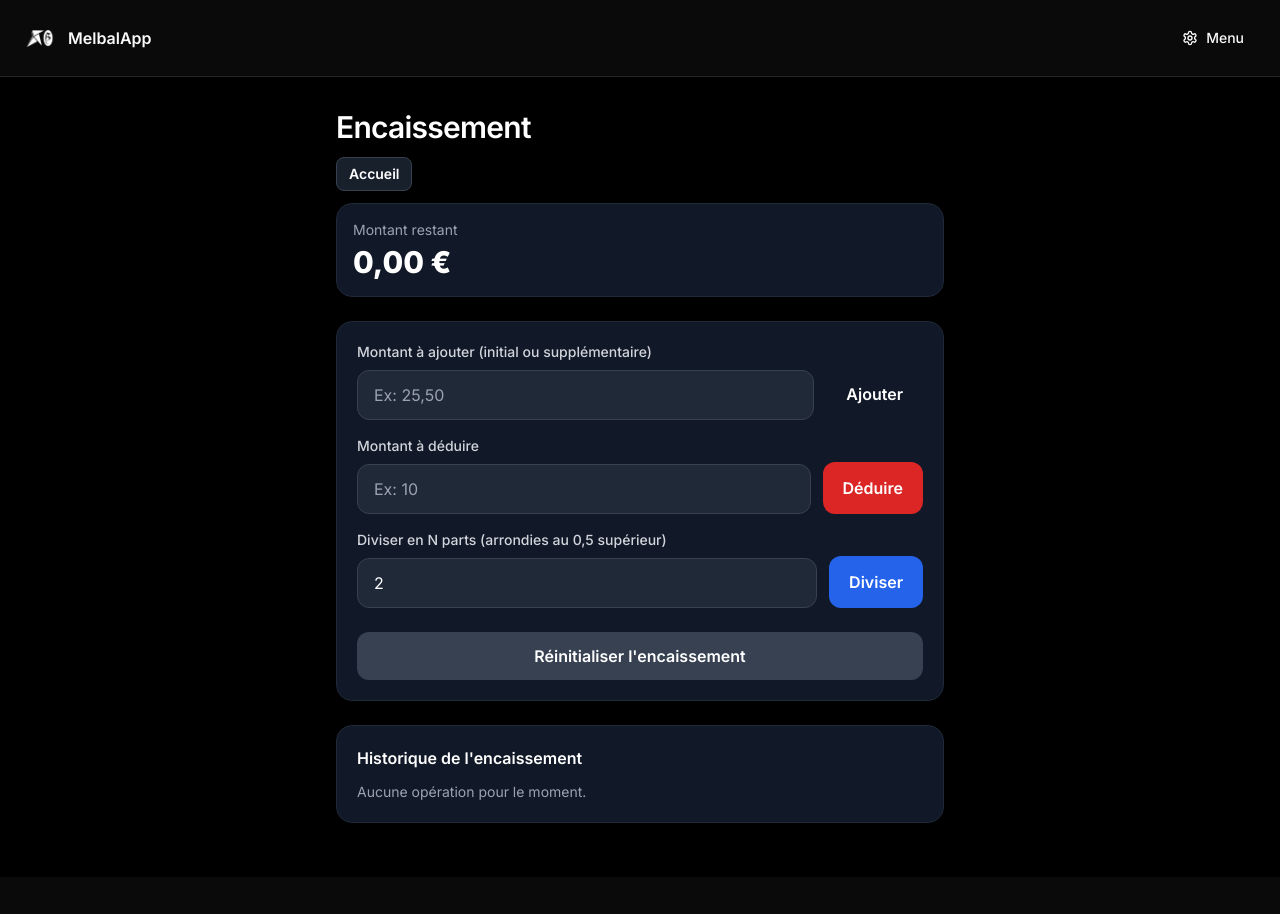
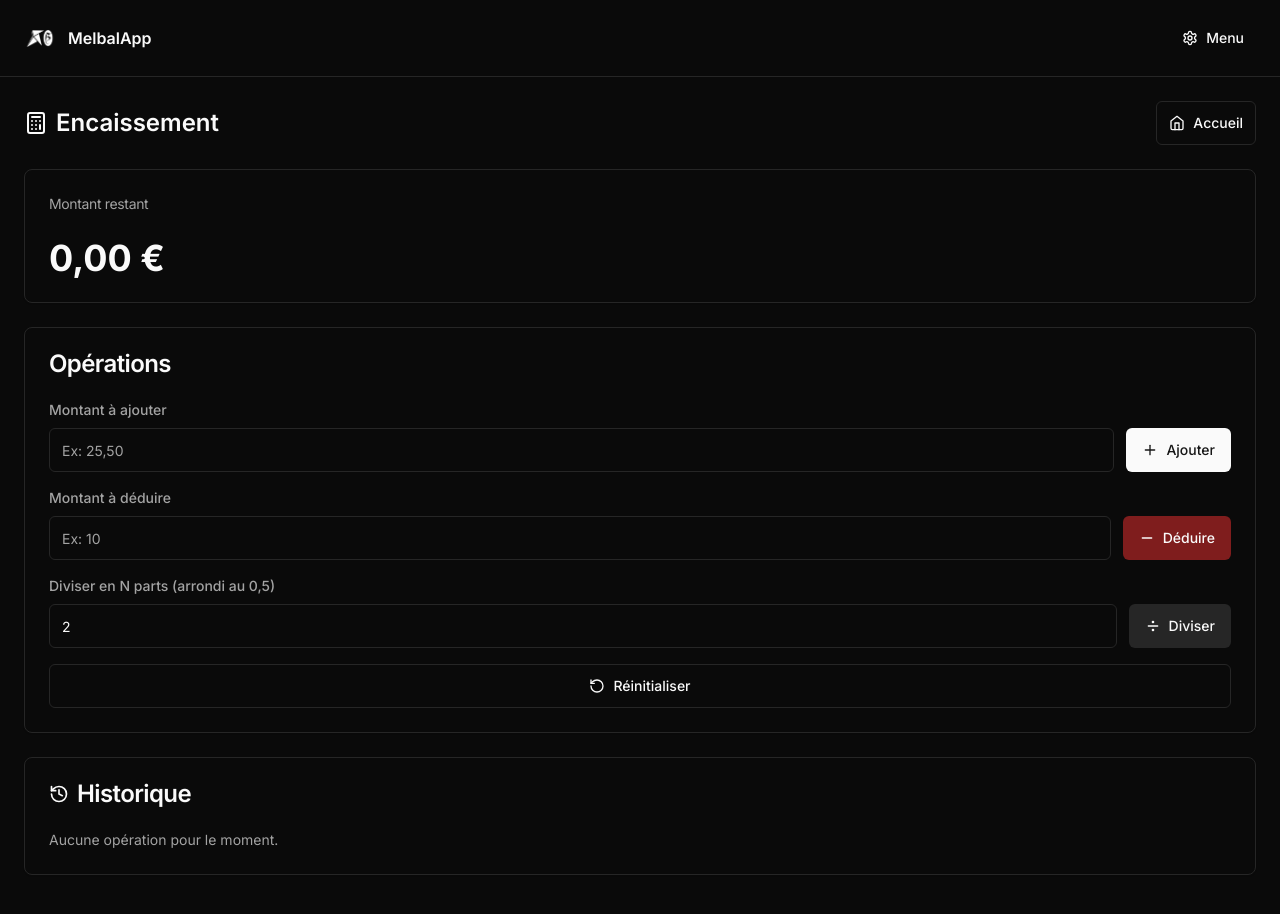
Before and after one commit to JohanLMNL/melbal, a Next.js app: page /encaissement in a window 1280 px wide. Shown: the top 914 px of the page. Before the commit the page ends 877 px from the top, so only its background shows below. Built offline with nearby package versions, Linux system fonts and the light colour scheme.

Commit message:
correction bug de connexion et ajout utilisateur

```diff
--- a/src/app/encaissement/page.tsx
+++ b/src/app/encaissement/page.tsx
@@ -1,7 +1,12 @@
-"use client";
+'use client'
 
-import React, { useMemo, useState } from "react";
-import Link from "next/link";
+import React, { useMemo, useState } from 'react'
+import Link from 'next/link'
+import { Card, CardContent, CardHeader, CardTitle } from '@/components/ui/card'
+import { Button } from '@/components/ui/button'
+import { Input } from '@/components/ui/input'
+import { Badge } from '@/components/ui/badge'
+import { Calculator, Home, Plus, Minus, Divide, RotateCcw, History } from 'lucide-react'
 
 type HistoryItem = {
   id: string;
@@ -164,195 +169,192 @@ export default function EncaissementPage() {
   const remaining = useMemo(() => getRemaining(), [history]);
 
   return (
-    <main className="min-h-dvh w-full bg-black text-white">
-      <div className="mx-auto w-full max-w-screen-sm px-4 py-5 sm:py-8">
-        <h1 className="text-2xl font-semibold tracking-tight sm:text-3xl">Encaissement</h1>
-
-        <div className="mt-3">
-          <Link
-            href="/"
-            className="inline-flex items-center rounded-lg border border-gray-700 bg-gray-800/80 px-3 py-1.5 text-sm font-semibold text-white shadow-sm hover:bg-gray-700 focus:outline-none focus:ring-2 focus:ring-gray-600 focus:ring-offset-2 focus:ring-offset-gray-900 active:scale-[0.99]"
-          >
+    <div className="container mx-auto p-6 pb-24 space-y-6">
+      <div className="flex items-center justify-between">
+        <h1 className="text-2xl font-semibold flex items-center gap-2">
+          <Calculator className="h-6 w-6" />
+          Encaissement
+        </h1>
+        <Link href="/">
+          <Button variant="outline" size="sm">
+            <Home className="h-4 w-4 mr-2" />
             Accueil
+          </Button>
         </Link>
       </div>
 
-        <section className="mt-3 rounded-2xl border border-gray-800 bg-gray-900 p-4">
-          <div className="text-sm text-gray-400">Montant restant</div>
-          <div className="mt-1 text-3xl font-extrabold">{formatEUR(remaining)}</div>
-        </section>
+      <Card>
+        <CardHeader>
+          <CardTitle className="text-muted-foreground text-sm font-normal">Montant restant</CardTitle>
+        </CardHeader>
+        <CardContent>
+          <div className="text-4xl font-bold">{formatEUR(remaining)}</div>
+        </CardContent>
+      </Card>
 
-        <section className="mt-5 space-y-4 rounded-2xl border border-gray-800 bg-gray-900 p-4 shadow-sm sm:mt-6 sm:p-5">
-          <form onSubmit={handleAddSubmit} className="flex flex-col gap-3 sm:flex-row">
-            <label className="flex-1">
-              <span className="mb-2 block text-sm font-medium text-gray-300">
-                Montant à ajouter (initial ou supplémentaire)
-              </span>
-              <input
+        <Card>
+          <CardHeader>
+            <CardTitle>Opérations</CardTitle>
+          </CardHeader>
+          <CardContent className="space-y-4">
+            <form onSubmit={handleAddSubmit} className="flex flex-col sm:flex-row gap-3">
+              <div className="flex-1">
+                <label className="text-sm font-medium mb-2 block text-muted-foreground">
+                  Montant à ajouter
+                </label>
+                <Input
                   inputMode="decimal"
-                step="0.01"
                   placeholder="Ex: 25,50"
                   value={addInput}
-                onChange={(e: React.ChangeEvent<HTMLInputElement>) => setAddInput(e.target.value)}
-                enterKeyHint="done"
-                onKeyDown={(e: React.KeyboardEvent<HTMLInputElement>) => {
-                  if (e.key === "Enter") {
-                    e.preventDefault();
-                    const v = toNumber(addInput);
-                    if (!Number.isFinite(v) || v <= 0) return;
-                    addAmount(v);
-                    setAddInput("");
+                  onChange={(e) => setAddInput(e.target.value)}
+                  onKeyDown={(e) => {
+                    if (e.key === 'Enter') {
+                      e.preventDefault()
+                      const v = toNumber(addInput)
+                      if (!Number.isFinite(v) || v <= 0) return
+                      addAmount(v)
+                      setAddInput('')
                     }
                   }}
-                className="w-full rounded-xl border border-gray-700 bg-gray-800 text-white placeholder:text-gray-400 px-4 py-3 text-base outline-none focus:border-gray-500 focus:ring-2 focus:ring-gray-600/40"
                 />
-            </label>
-            <button
-              type="submit"
-              className="h-12 rounded-xl bg-gray-900 px-5 text-base font-semibold text-white active:scale-[0.99] sm:self-end sm:h-[52px]"
-            >
+              </div>
+              <Button type="submit" className="sm:self-end">
+                <Plus className="h-4 w-4 mr-2" />
                 Ajouter
-            </button>
+              </Button>
             </form>
 
-          <form onSubmit={handleDeductSubmit} className="flex flex-col gap-3 sm:flex-row">
-            <label className="flex-1">
-              <span className="mb-2 block text-sm font-medium text-gray-300">Montant à déduire</span>
-              <input
+            <form onSubmit={handleDeductSubmit} className="flex flex-col sm:flex-row gap-3">
+              <div className="flex-1">
+                <label className="text-sm font-medium mb-2 block text-muted-foreground">
+                  Montant à déduire
+                </label>
+                <Input
                   inputMode="decimal"
-                step="0.01"
                   placeholder="Ex: 10"
                   value={deductInput}
-                onChange={(e: React.ChangeEvent<HTMLInputElement>) => setDeductInput(e.target.value)}
-                enterKeyHint="done"
-                onKeyDown={(e: React.KeyboardEvent<HTMLInputElement>) => {
-                  if (e.key === "Enter") {
-                    e.preventDefault();
-                    const v = toNumber(deductInput);
-                    if (!Number.isFinite(v) || v <= 0) return;
-                    deductAmount(v);
-                    setDeductInput("");
+                  onChange={(e) => setDeductInput(e.target.value)}
+                  onKeyDown={(e) => {
+                    if (e.key === 'Enter') {
+                      e.preventDefault()
+                      const v = toNumber(deductInput)
+                      if (!Number.isFinite(v) || v <= 0) return
+                      deductAmount(v)
+                      setDeductInput('')
                     }
                   }}
-                className="w-full rounded-xl border border-gray-700 bg-gray-800 text-white placeholder:text-gray-400 px-4 py-3 text-base outline-none focus:border-gray-500 focus:ring-2 focus:ring-gray-600/40"
                 />
-            </label>
-            <button
-              type="submit"
-              className="h-12 rounded-xl bg-red-600 px-5 text-base font-semibold text-white active:scale-[0.99] sm:self-end sm:h-[52px]"
-            >
+              </div>
+              <Button type="submit" variant="destructive" className="sm:self-end">
+                <Minus className="h-4 w-4 mr-2" />
                 Déduire
-            </button>
+              </Button>
             </form>
 
-          <div className="grid grid-cols-1 gap-3">
-            <div className="flex items-end gap-3">
-              <label className="flex-1">
-                <span className="mb-2 block text-sm font-medium text-gray-300">
-                  Diviser en N parts (arrondies au 0,5 supérieur)
-                </span>
-                <input
+            <div className="flex flex-col sm:flex-row gap-3">
+              <div className="flex-1">
+                <label className="text-sm font-medium mb-2 block text-muted-foreground">
+                  Diviser en N parts (arrondi au 0,5)
+                </label>
+                <Input
                   inputMode="numeric"
-                  pattern="[0-9]*"
                   placeholder="Ex: 3"
                   value={partsInput}
-                  onChange={(e: React.ChangeEvent<HTMLInputElement>) => setPartsInput(e.target.value.replace(/[^0-9]/g, ""))}
-                  className="w-full rounded-xl border border-gray-700 bg-gray-800 text-white placeholder:text-gray-400 px-4 py-3 text-base outline-none focus:border-gray-500 focus:ring-2 focus:ring-gray-600/40"
+                  onChange={(e) => setPartsInput(e.target.value.replace(/[^0-9]/g, ''))}
                 />
-              </label>
-              <button
+              </div>
+              <Button
                 onClick={() => {
-                  const n = Number(partsInput || "0");
-                  if (!Number.isFinite(n) || n <= 0) return setDivided(null);
-                  divideRemaining(n);
+                  const n = Number(partsInput || '0')
+                  if (!Number.isFinite(n) || n <= 0) return setDivided(null)
+                  divideRemaining(n)
                 }}
-                className="h-12 rounded-xl bg-blue-600 px-5 text-base font-semibold text-white active:scale-[0.99] sm:h-[52px]"
+                variant="secondary"
+                className="sm:self-end"
               >
+                <Divide className="h-4 w-4 mr-2" />
                 Diviser
-              </button>
-            </div>
+              </Button>
             </div>
 
             {divided && (
-            <div className="rounded-xl border border-gray-800 bg-gray-900 p-4">
-              <div className="mb-2 text-sm font-medium text-gray-300">Parts proposées</div>
+              <div className="rounded-lg border bg-muted p-4">
+                <div className="mb-2 text-sm font-medium">Parts proposées</div>
                 {divided.length === 0 ? (
-                <div className="text-sm text-gray-400">Aucun montant à répartir.</div>
+                  <div className="text-sm text-muted-foreground">Aucun montant à répartir.</div>
                 ) : (
-                <div className="flex flex-wrap gap-2 text-base font-semibold text-gray-100">
+                  <div className="flex flex-wrap gap-2">
                     {(() => {
-                    const counts = new Map<number, number>();
+                      const counts = new Map<number, number>()
                       divided.forEach((v: number) => {
-                      const key = Number(v.toFixed(2));
-                      counts.set(key, (counts.get(key) ?? 0) + 1);
-                    });
-                    const entries = Array.from(counts.entries()).sort((a, b) => a[0] - b[0]);
+                        const key = Number(v.toFixed(2))
+                        counts.set(key, (counts.get(key) ?? 0) + 1)
+                      })
+                      const entries = Array.from(counts.entries()).sort((a, b) => a[0] - b[0])
                       return entries.map(([value, count]) => (
                         <div key={value} className="inline-flex items-center gap-1.5">
-                        <span className="text-gray-300">{count}*</span>
-                        <button
+                          <Badge variant="outline">{count}×</Badge>
+                          <Button
                             type="button"
+                            variant="secondary"
+                            size="sm"
                             onClick={() => handleClickValue(value)}
-                          className="inline-flex items-center rounded-lg border border-gray-700 bg-gray-800/80 px-3 py-1.5 text-sm font-semibold text-white shadow-sm hover:bg-gray-700 focus:outline-none focus:ring-2 focus:ring-gray-600 focus:ring-offset-2 focus:ring-offset-gray-900 active:scale-[0.99] cursor-pointer transition"
                             title={`Déduire ${formatEUR(value)}`}
                           >
                             {formatShortEUR(value)}
-                        </button>
+                          </Button>
                         </div>
-                    ));
+                      ))
                     })()}
                   </div>
                 )}
                 {divided.length > 0 && (
-                <div className="mt-3 text-sm text-gray-400">
+                  <div className="mt-3 text-sm text-muted-foreground">
                     Total des parts: {formatEUR(divided.reduce((s: number, v: number) => s + v, 0))}
                   </div>
                 )}
               </div>
             )}
 
-          <div className="pt-2">
-            <button
-              onClick={resetEncaissement}
-              className="w-full h-12 rounded-xl bg-gray-700 px-5 text-base font-semibold text-white active:scale-[0.99]"
-            >
-              Réinitialiser l'encaissement
-            </button>
-          </div>
-        </section>
+            <Button onClick={resetEncaissement} variant="outline" className="w-full">
+              <RotateCcw className="h-4 w-4 mr-2" />
+              Réinitialiser
+            </Button>
+          </CardContent>
+        </Card>
 
-        <section className="mt-6 rounded-2xl border border-gray-800 bg-gray-900 p-4 shadow-sm sm:p-5">
-          <div className="mb-3 text-base font-semibold">Historique de l'encaissement</div>
+        <Card>
+          <CardHeader>
+            <CardTitle className="flex items-center gap-2">
+              <History className="h-5 w-5" />
+              Historique
+            </CardTitle>
+          </CardHeader>
+          <CardContent>
             {history.length === 0 ? (
-            <div className="text-sm text-gray-400">Aucune opération pour le moment.</div>
+              <div className="text-sm text-muted-foreground">Aucune opération pour le moment.</div>
             ) : (
               <ul className="space-y-2">
                 {history.map((h: HistoryItem) => (
                   <li
                     key={h.id}
-                  className="flex items-center justify-between rounded-xl border border-gray-800 bg-gray-900 px-3 py-2"
+                    className="flex items-center justify-between px-3 py-2 rounded-md border"
                   >
-                  <div className="flex items-center gap-2 text-sm">
-                    <span
-                      className={
-                        h.type === "add"
-                          ? "inline-flex items-center rounded-md bg-emerald-50 px-2 py-0.5 font-medium text-emerald-700"
-                          : "inline-flex items-center rounded-md bg-red-50 px-2 py-0.5 font-medium text-red-700"
-                      }
-                    >
-                      {h.type === "add" ? "+" : "-"}
-                    </span>
+                    <div className="flex items-center gap-2">
+                      <Badge variant={h.type === 'add' ? 'default' : 'destructive'}>
+                        {h.type === 'add' ? '+' : '-'}
+                      </Badge>
                       <span className="font-medium">{formatEUR(h.amount)}</span>
                     </div>
-                  <time className="text-xs text-gray-500">
-                    {new Date(h.at).toLocaleTimeString("fr-FR", { hour: "2-digit", minute: "2-digit" })}
+                    <time className="text-xs text-muted-foreground">
+                      {new Date(h.at).toLocaleTimeString('fr-FR', { hour: '2-digit', minute: '2-digit' })}
                     </time>
                   </li>
                 ))}
               </ul>
             )}
-        </section>
+          </CardContent>
+        </Card>
     </div>
-    </main>
-  );
+  )
 }
--- a/src/components/AppHeader.tsx
+++ b/src/components/AppHeader.tsx
@@ -2,6 +2,7 @@
 
 import { useEffect, useState } from 'react'
 import Link from 'next/link'
+import { useRouter } from 'next/navigation'
 import Image from 'next/image'
 import { Button } from '@/components/ui/button'
 import { Settings, LogOut, Shield, Calculator } from 'lucide-react'
@@ -9,6 +10,7 @@ import { toast } from 'sonner'
 import { supabase, type Profile, isBossOrAdmin } from '@/lib/supabase'
 
 export function AppHeader() {
+  const router = useRouter()
   const [profile, setProfile] = useState<Profile | null>(null)
   const [open, setOpen] = useState(false)
 
@@ -33,6 +35,8 @@ export function AppHeader() {
     const { error } = await supabase.auth.signOut()
     if (error) {
       toast.error('Erreur de déconnexion', { description: error.message })
+    } else {
+      router.push('/auth/login')
     }
   }
 
```
Also changed, not shown: src/app/api/admin/create-user/route.ts (+17 -21 lines). Lines whose indentation alone changed are shown as unchanged.
